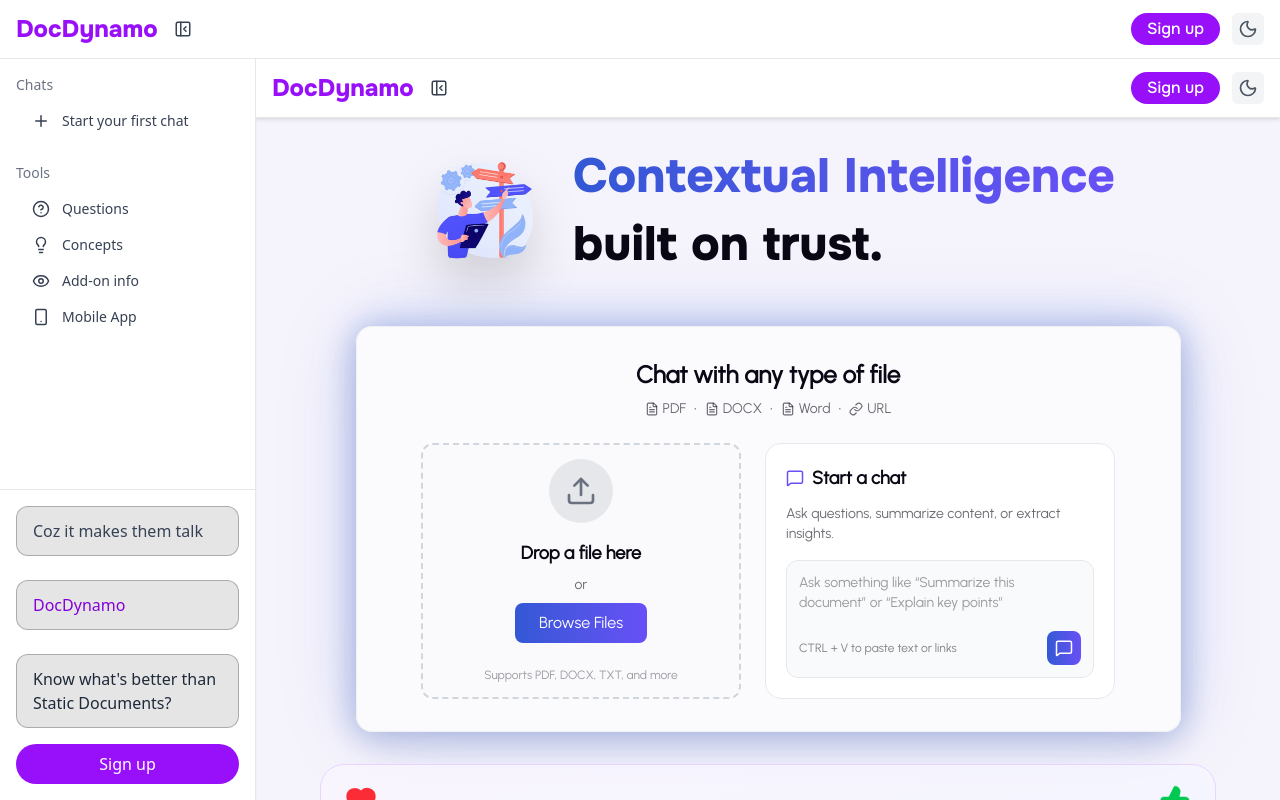
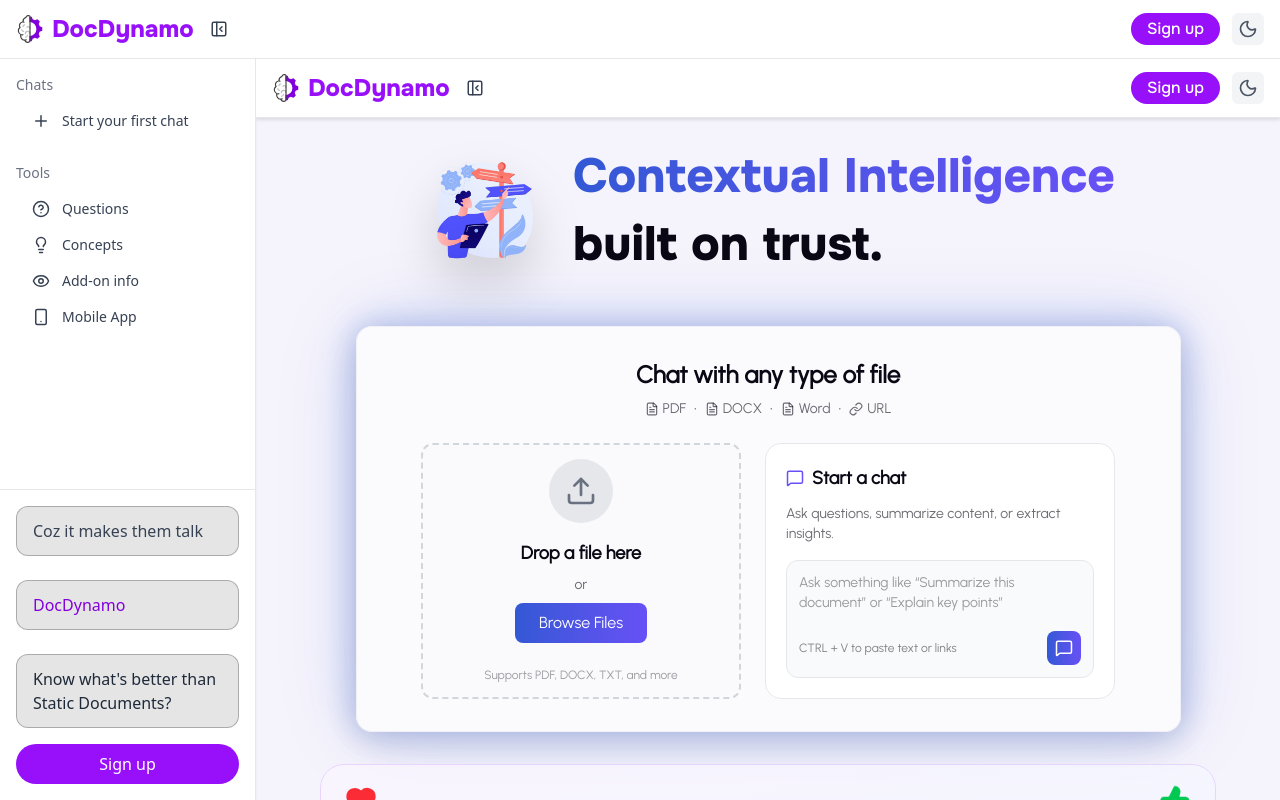
Before and after one commit to OpenRAG128/DocDynamoRevamped, a React (Vite) app: page / in a window 1280 px wide. Built offline with nearby package versions, Linux system fonts and the light colour scheme.

Commit message:
add DocDynamo logo

```diff
--- a/index.html
+++ b/index.html
@@ -2,7 +2,7 @@
 <html lang="en">
 <head>
   <meta charset="UTF-8" />
-  <link rel="icon" type="image/svg+xml" href="/vite.svg" />
+  <link rel="icon" type="image/svg+xml" href="/public/logo.svg" />
   <link rel="preconnect" href="https://fonts.googleapis.com">
   <link rel="preconnect" href="https://fonts.gstatic.com" crossorigin>
   <link href="https://fonts.googleapis.com/css2?family=Onest:wght@100..900&family=Urbanist:ital@0;1&display=swap"
--- a/src/components/Header.jsx
+++ b/src/components/Header.jsx
@@ -1,10 +1,12 @@
 import { Sun, Moon, PanelLeftClose, PanelLeftOpen } from 'lucide-react';
+import logo from '../../public/logo.svg';
 
 export default function Header({ darkMode, toggleDarkMode, sidebarCollapsed, toggleSidebar }) {
   return (
     <div className={`pr-4 py-3 flex justify-between items-center w-full border-b transition-colors ${darkMode ? "bg-gray-900 border-gray-700" : "bg-white border-gray-200"
       } gap-3 drop-shadow-sm`}>
       <div className="flex items-center gap-2 pl-4">
+        <img src={logo} alt="DocDynamo Logo" className='h-7 w-7'/>
         <span
           className={`text-2xl font-family-sans font-extrabold ${darkMode ? "text-purple-400" : "text-purple-600"
             }`}
```
Also changed, not shown: public/logo.svg (added).
